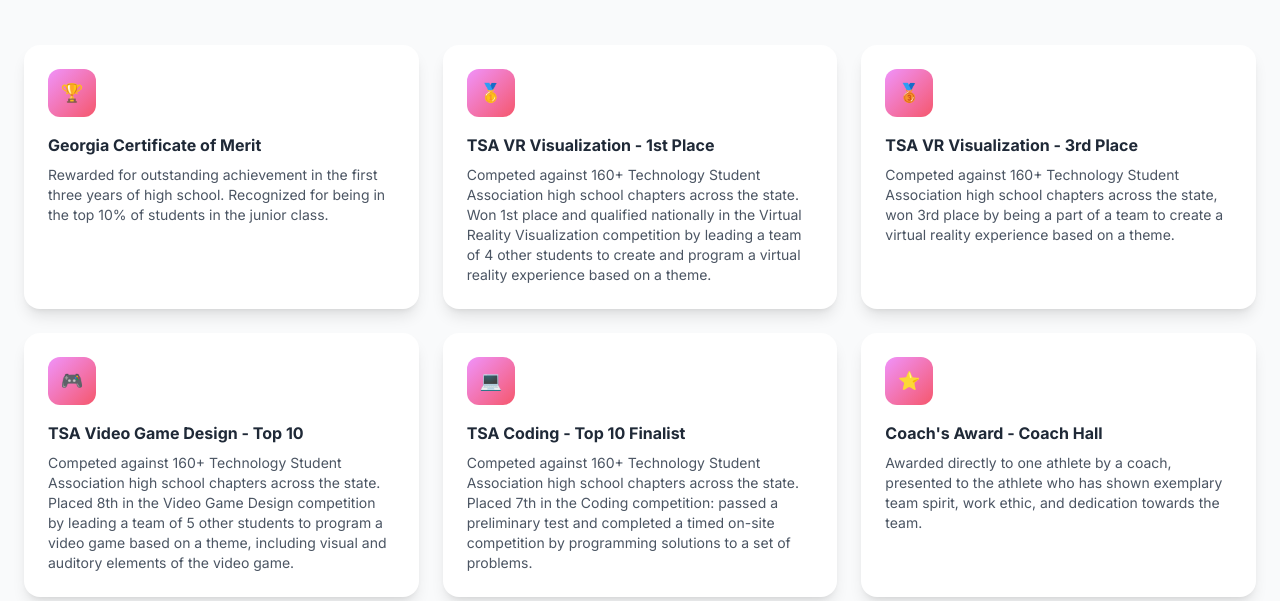
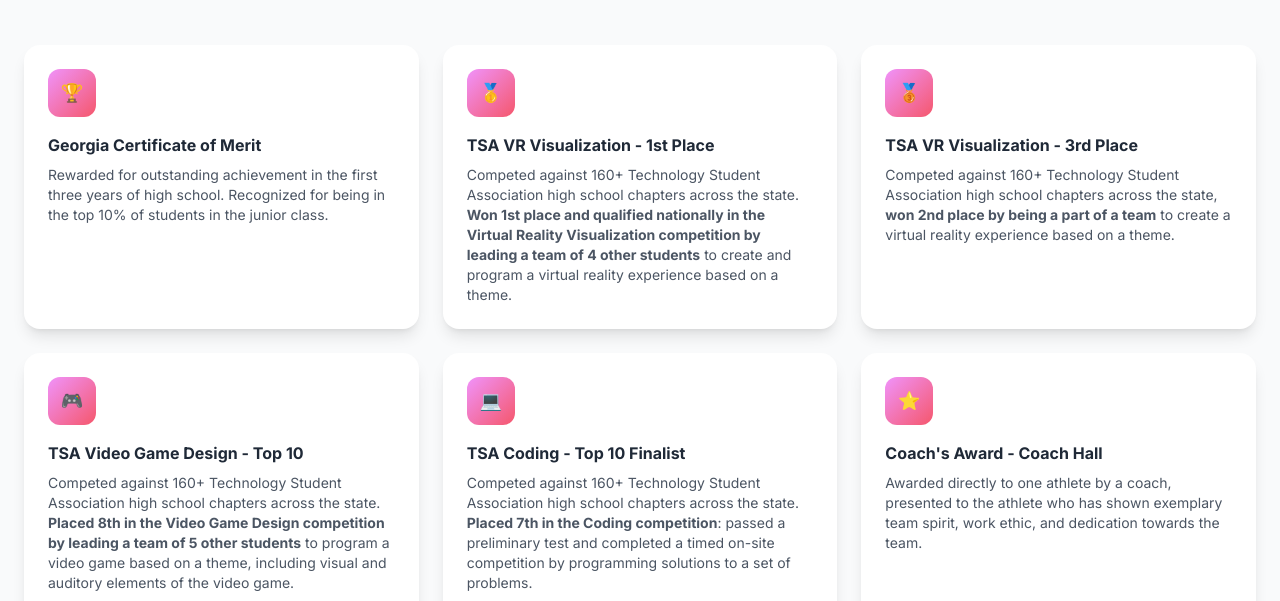
Before and after one commit to paedaze/aaronpae.github.io, a plain HTML site: page index.html in a window 1280 px wide. Both pictures are taken after a click on the button "Achievements". Shown: the part 567-1168 px from the top of the page. Drawn offline with nearby package versions, Linux system fonts and the light colour scheme.

Commit message:
Update index.html

```diff
--- a/index.html
+++ b/index.html
@@ -96,7 +96,7 @@
                         <span class="text-white text-lg">🥇</span>
                     </div>
                     <h3 class="font-bold text-gray-800 mb-2">TSA VR Visualization - 1st Place</h3>
-                    <p class="text-gray-600 text-sm">Competed against 160+ Technology Student Association high school chapters across the state. Won 1st place and qualified nationally in the Virtual Reality Visualization competition by leading a team of 4 other students to create and program a virtual reality experience based on a theme.</p>
+                    <p class="text-gray-600 text-sm">Competed against 160+ Technology Student Association high school chapters across the state. <strong>Won 1st place and qualified nationally in the Virtual Reality Visualization competition by leading a team of 4 other students</strong> to create and program a virtual reality experience based on a theme.</p>
                 </div>
 
                 <div class="bg-white rounded-2xl p-6 shadow-lg card-hover">
@@ -104,7 +104,7 @@
                         <span class="text-white text-lg">🥉</span>
                     </div>
                     <h3 class="font-bold text-gray-800 mb-2">TSA VR Visualization - 3rd Place</h3>
-                    <p class="text-gray-600 text-sm">Competed against 160+ Technology Student Association high school chapters across the state, won 3rd place by being a part of a team to create a virtual reality experience based on a theme.</p>
+                    <p class="text-gray-600 text-sm">Competed against 160+ Technology Student Association high school chapters across the state, <strong>won 2nd place by being a part of a team</strong> to create a virtual reality experience based on a theme.</p>
                 </div>
 
                 <div class="bg-white rounded-2xl p-6 shadow-lg card-hover">
@@ -112,7 +112,7 @@
                         <span class="text-white text-lg">🎮</span>
                     </div>
                     <h3 class="font-bold text-gray-800 mb-2">TSA Video Game Design - Top 10</h3>
-                    <p class="text-gray-600 text-sm">Competed against 160+ Technology Student Association high school chapters across the state. Placed 8th in the Video Game Design competition by leading a team of 5 other students to program a video game based on a theme, including visual and auditory elements of the video game.</p>
+                    <p class="text-gray-600 text-sm">Competed against 160+ Technology Student Association high school chapters across the state. <strong>Placed 8th in the Video Game Design competition by leading a team of 5 other students</strong> to program a video game based on a theme, including visual and auditory elements of the video game.</p>
                 </div>
 
                 <div class="bg-white rounded-2xl p-6 shadow-lg card-hover">
@@ -120,7 +120,7 @@
                         <span class="text-white text-lg">💻</span>
                     </div>
                     <h3 class="font-bold text-gray-800 mb-2">TSA Coding - Top 10 Finalist</h3>
-                    <p class="text-gray-600 text-sm">Competed against 160+ Technology Student Association high school chapters across the state. Placed 7th in the Coding competition: passed a preliminary test and completed a timed on-site competition by programming solutions to a set of problems.</p>
+                    <p class="text-gray-600 text-sm">Competed against 160+ Technology Student Association high school chapters across the state. <strong>Placed 7th in the Coding competition</strong>: passed a preliminary test and completed a timed on-site competition by programming solutions to a set of problems.</p>
                 </div>
 
                 <div class="bg-white rounded-2xl p-6 shadow-lg card-hover">
```
